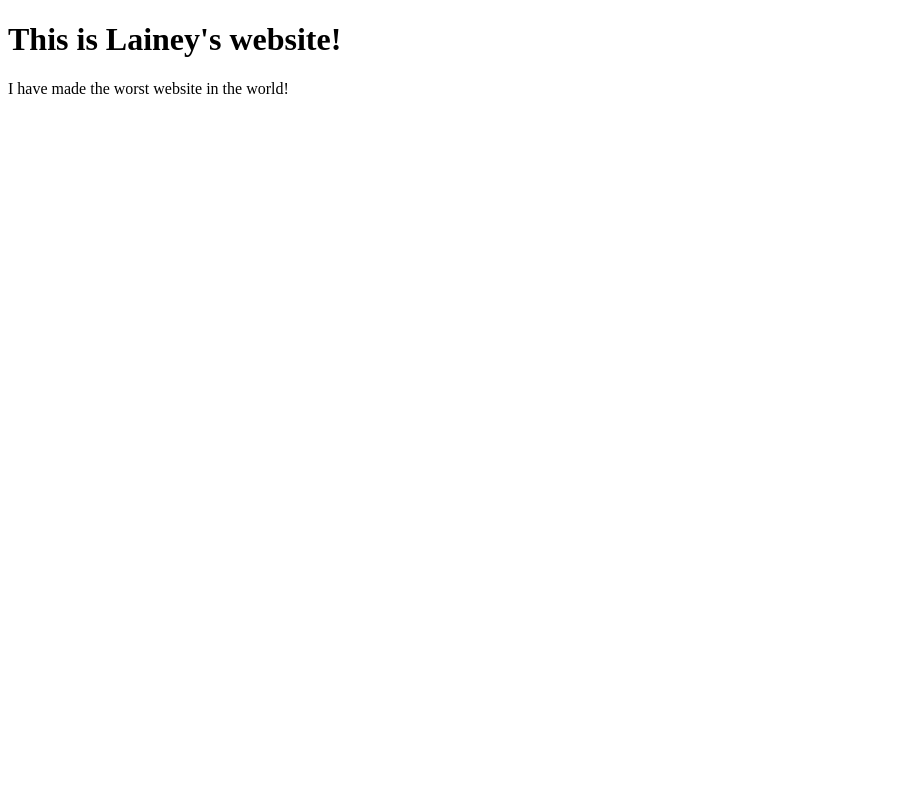
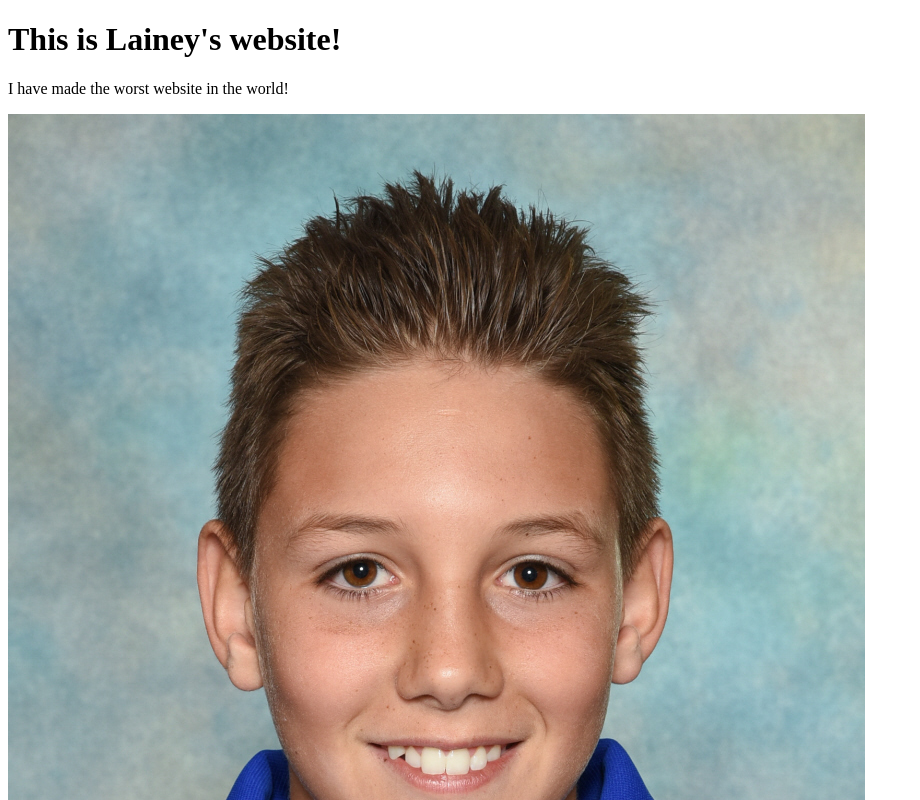
Before and after one commit to GalwayGirl23/GalwayGirl23.github.io, a plain HTML site: page index.html in a window 1280 px wide. Shown: the top 800 px of the page, without its empty margins (0-920 px from the left). Drawn offline with Linux system fonts and the light colour scheme.

Commit message:
Update index.html

```diff
--- a/index.html
+++ b/index.html
@@ -6,5 +6,6 @@
   <body>
     <h1>This is Lainey's website!</h1>
     <p>I have made the worst website in the world!<p>
+    <img src="https://github.com/GalwayGirl23/GalwayGirl23.github.io/blob/master/Atar%2C%20Kaylan.jpg">
   </body>
 </html>
```
